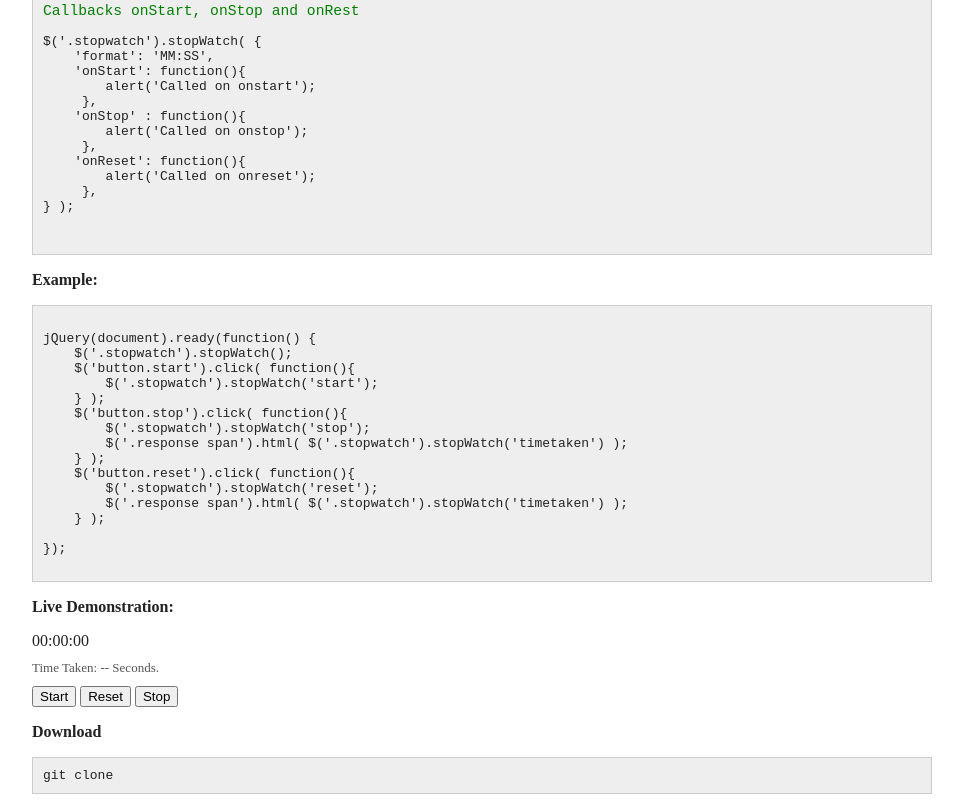
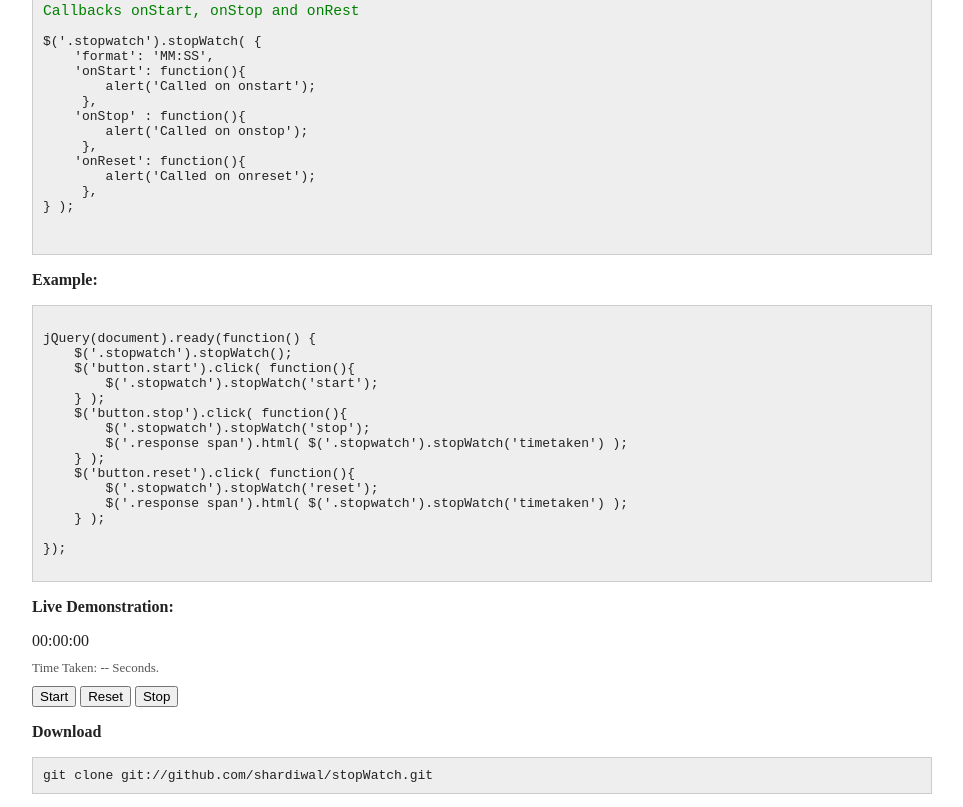
Before and after one commit to shardiwal/stopWatch, a plain HTML site: page index.html in a window 1280 px wide. Shown: the part 530-1337 px from the top of the page, without its empty margins (158-1121 px from the left). Drawn offline with nearby package versions, Linux system fonts and the light colour scheme.

Commit message:
Added Git clone URL

```diff
--- a/index.html
+++ b/index.html
@@ -87,7 +87,7 @@ jQuery(document).ready(function() {
 
 <h3>Download </h3>
 <pre>
-git clone
+git clone git://github.com/shardiwal/stopWatch.git
 </pre>
 
 
```
